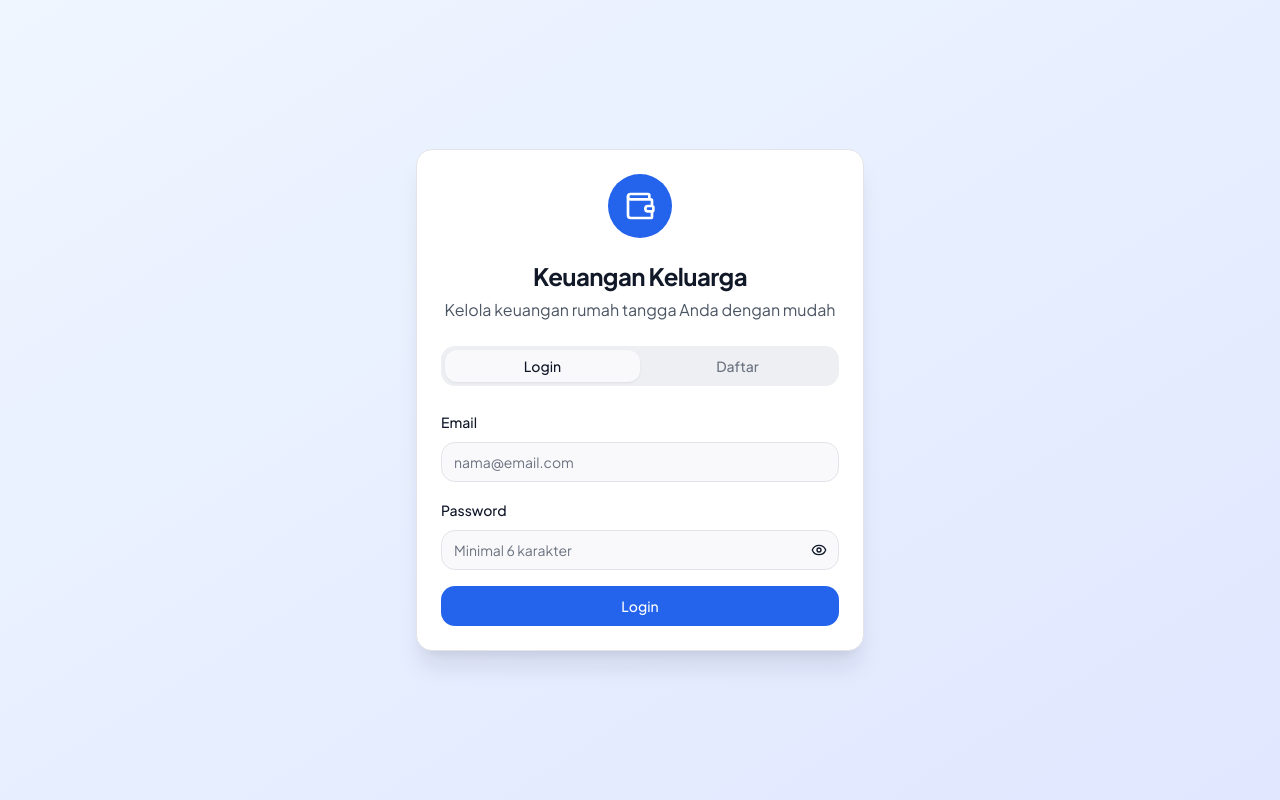
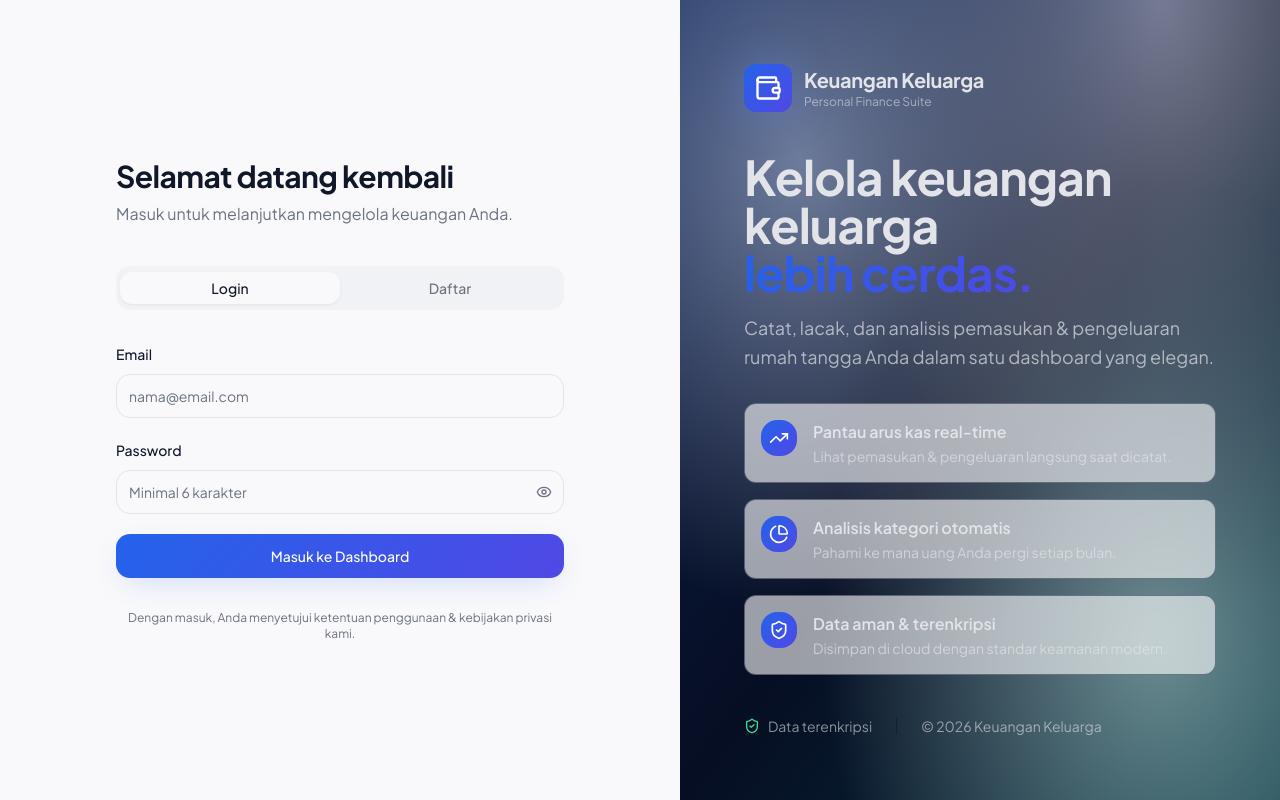
Before and after one commit to ryanreiza/keuangan-keluarga, a React (Vite) app: page /auth in a window 1280 px wide. Built offline with nearby package versions, Linux system fonts and the light colour scheme.

Commit message:
Changes
Co-authored-by: ryanreiza <224382287+ryanreiza@users.noreply.github.com>

```diff
--- a/src/pages/Auth.tsx
+++ b/src/pages/Auth.tsx
@@ -1,93 +1,55 @@
 import React, { useState, useEffect } from 'react';
 import { useNavigate } from 'react-router-dom';
-import { Card, CardContent, CardHeader, CardTitle } from '@/components/ui/card';
 import { Button } from '@/components/ui/button';
 import { Input } from '@/components/ui/input';
 import { Label } from '@/components/ui/label';
 import { Tabs, TabsContent, TabsList, TabsTrigger } from '@/components/ui/tabs';
 import { useToast } from '@/hooks/use-toast';
 import { useAuth } from '@/contexts/AuthContext';
-import { Wallet, Eye, EyeOff } from 'lucide-react';
+import { Wallet, Eye, EyeOff, ShieldCheck, TrendingUp, PieChart, Loader2 } from 'lucide-react';
 
 const Auth = () => {
   const navigate = useNavigate();
   const { toast } = useToast();
   const { user, signIn, signUp, loading } = useAuth();
 
-  const [loginForm, setLoginForm] = useState({
-    email: '',
-    password: ''
-  });
-
+  const [loginForm, setLoginForm] = useState({ email: '', password: '' });
   const [signupForm, setSignupForm] = useState({
     fullName: '',
     email: '',
     password: '',
     confirmPassword: ''
   });
-
   const [showPassword, setShowPassword] = useState(false);
   const [isLoading, setIsLoading] = useState(false);
 
-  // Redirect if already authenticated
   useEffect(() => {
-    if (user && !loading) {
-      navigate('/');
-    }
+    if (user && !loading) navigate('/');
   }, [user, loading, navigate]);
 
-  const validateEmail = (email: string) => {
-    const emailRegex = /^[^\s@]+@[^\s@]+\.[^\s@]+$/;
-    return emailRegex.test(email);
-  };
-
-  const validatePassword = (password: string) => {
-    return password.length >= 6;
-  };
+  const validateEmail = (email: string) => /^[^\s@]+@[^\s@]+\.[^\s@]+$/.test(email);
+  const validatePassword = (password: string) => password.length >= 6;
 
   const handleLogin = async (e: React.FormEvent) => {
     e.preventDefault();
-
     if (!validateEmail(loginForm.email)) {
-      toast({
-        title: "Email tidak valid",
-        description: "Silakan masukkan email yang benar",
-        variant: "destructive",
-      });
+      toast({ title: 'Email tidak valid', description: 'Silakan masukkan email yang benar', variant: 'destructive' });
       return;
     }
-
     if (!validatePassword(loginForm.password)) {
-      toast({
-        title: "Password terlalu pendek",
-        description: "Password minimal 6 karakter",
-        variant: "destructive",
-      });
+      toast({ title: 'Password terlalu pendek', description: 'Password minimal 6 karakter', variant: 'destructive' });
       return;
     }
-
     setIsLoading(true);
     const { error } = await signIn(loginForm.email, loginForm.password);
-
     if (error) {
-      if (error.message.includes('Invalid login credentials')) {
-        toast({
-          title: "Login gagal",
-          description: "Email atau password salah",
-          variant: "destructive",
-        });
-      } else {
-        toast({
-          title: "Terjadi kesalahan",
-          description: error.message,
-          variant: "destructive",
-        });
-      }
+      toast({
+        title: 'Login gagal',
+        description: error.message.includes('Invalid login credentials') ? 'Email atau password salah' : error.message,
+        variant: 'destructive',
+      });
     } else {
-      toast({
-        title: "Login berhasil",
-        description: "Selamat datang kembali!",
-      });
+      toast({ title: 'Login berhasil', description: 'Selamat datang kembali!' });
       navigate('/');
     }
     setIsLoading(false);
@@ -95,252 +57,256 @@ const Auth = () => {
 
   const handleSignup = async (e: React.FormEvent) => {
     e.preventDefault();
-
     if (!signupForm.fullName.trim()) {
-      toast({
-        title: "Nama lengkap diperlukan",
-        description: "Silakan masukkan nama lengkap Anda",
-        variant: "destructive",
-      });
+      toast({ title: 'Nama lengkap diperlukan', description: 'Silakan masukkan nama lengkap Anda', variant: 'destructive' });
       return;
     }
-
     if (!validateEmail(signupForm.email)) {
-      toast({
-        title: "Email tidak valid",
-        description: "Silakan masukkan email yang benar",
-        variant: "destructive",
-      });
+      toast({ title: 'Email tidak valid', description: 'Silakan masukkan email yang benar', variant: 'destructive' });
       return;
     }
-
     if (!validatePassword(signupForm.password)) {
-      toast({
-        title: "Password terlalu pendek",
-        description: "Password minimal 6 karakter",
-        variant: "destructive",
-      });
+      toast({ title: 'Password terlalu pendek', description: 'Password minimal 6 karakter', variant: 'destructive' });
       return;
     }
-
     if (signupForm.password !== signupForm.confirmPassword) {
-      toast({
-        title: "Password tidak cocok",
-        description: "Konfirmasi password harus sama dengan password",
-        variant: "destructive",
-      });
+      toast({ title: 'Password tidak cocok', description: 'Konfirmasi password harus sama', variant: 'destructive' });
       return;
     }
-
     setIsLoading(true);
     const { error } = await signUp(signupForm.email, signupForm.password, signupForm.fullName);
-
     if (error) {
-      if (error.message.includes('User already registered')) {
-        toast({
-          title: "Email sudah terdaftar",
-          description: "Silakan gunakan email lain atau login",
-          variant: "destructive",
-        });
-      } else {
-        toast({
-          title: "Pendaftaran gagal",
-          description: error.message,
-          variant: "destructive",
-        });
-      }
+      toast({
+        title: 'Pendaftaran gagal',
+        description: error.message.includes('User already registered') ? 'Email sudah terdaftar' : error.message,
+        variant: 'destructive',
+      });
     } else {
-      toast({
-        title: "Pendaftaran berhasil",
-        description: "Akun Anda telah dibuat, silakan login",
-      });
-      // Reset form and switch to login tab
-      setSignupForm({
-        fullName: '',
-        email: '',
-        password: '',
-        confirmPassword: ''
-      });
+      toast({ title: 'Pendaftaran berhasil', description: 'Akun Anda telah dibuat, silakan login' });
+      setSignupForm({ fullName: '', email: '', password: '', confirmPassword: '' });
     }
     setIsLoading(false);
   };
 
   if (loading) {
     return (
-      <div className="min-h-screen flex items-center justify-center bg-gray-50">
-        <div className="animate-spin rounded-full h-32 w-32 border-b-2 border-primary"></div>
+      <div className="min-h-screen flex items-center justify-center bg-background">
+        <Loader2 className="h-10 w-10 animate-spin text-primary" />
       </div>
     );
   }
 
+  const benefits = [
+    { icon: TrendingUp, title: 'Pantau arus kas real-time', desc: 'Lihat pemasukan & pengeluaran langsung saat dicatat.' },
+    { icon: PieChart, title: 'Analisis kategori otomatis', desc: 'Pahami ke mana uang Anda pergi setiap bulan.' },
+    { icon: ShieldCheck, title: 'Data aman & terenkripsi', desc: 'Disimpan di cloud dengan standar keamanan modern.' },
+  ];
+
   return (
-    <div className="min-h-screen flex items-center justify-center bg-gradient-to-br from-blue-50 to-indigo-100 p-4">
-      <Card className="w-full max-w-md shadow-xl">
-        <CardHeader className="text-center pb-6">
-          <div className="mx-auto w-16 h-16 bg-primary rounded-full flex items-center justify-center mb-4">
-            <Wallet className="h-8 w-8 text-white" />
+    <div className="min-h-screen flex bg-background">
+      {/* Left: Form */}
+      <div className="flex-1 flex items-center justify-center p-6 sm:p-10">
+        <div className="w-full max-w-md">
+          {/* Mobile brand */}
+          <div className="flex items-center gap-3 mb-8 lg:hidden">
+            <div className="p-2.5 bg-gradient-primary rounded-xl shadow-elegant">
+              <Wallet className="h-6 w-6 text-primary-foreground" />
+            </div>
+            <div>
+              <h1 className="text-xl font-bold font-display text-foreground">Keuangan Keluarga</h1>
+              <p className="text-xs text-muted-foreground">Kelola finansial dengan cerdas</p>
+            </div>
           </div>
-          <CardTitle className="text-2xl font-bold text-gray-900">
-            Keuangan Keluarga
-          </CardTitle>
-          <p className="text-gray-600 mt-2">
-            Kelola keuangan rumah tangga Anda dengan mudah
-          </p>
-        </CardHeader>
 
-        <CardContent>
+          <div className="hidden lg:block mb-10">
+            <h2 className="text-3xl font-bold font-display text-foreground tracking-tight">Selamat datang kembali</h2>
+            <p className="text-muted-foreground mt-2">Masuk untuk melanjutkan mengelola keuangan Anda.</p>
+          </div>
+
           <Tabs defaultValue="login" className="w-full">
-            <TabsList className="grid w-full grid-cols-2">
-              <TabsTrigger value="login">Login</TabsTrigger>
-              <TabsTrigger value="signup">Daftar</TabsTrigger>
+            <TabsList className="grid w-full grid-cols-2 h-11 p-1 bg-muted/60">
+              <TabsTrigger value="login" className="data-[state=active]:bg-background data-[state=active]:shadow-sm">Login</TabsTrigger>
+              <TabsTrigger value="signup" className="data-[state=active]:bg-background data-[state=active]:shadow-sm">Daftar</TabsTrigger>
             </TabsList>
 
-            <TabsContent value="login" className="space-y-4 mt-6">
-              <form onSubmit={handleLogin} className="space-y-4">
+            <TabsContent value="login" className="space-y-5 mt-8">
+              <form onSubmit={handleLogin} className="space-y-5">
                 <div className="space-y-2">
                   <Label htmlFor="login-email">Email</Label>
                   <Input
                     id="login-email"
                     type="email"
                     placeholder="nama@email.com"
+                    className="h-11"
                     value={loginForm.email}
-                    onChange={(e) => setLoginForm({
-                      ...loginForm,
-                      email: e.target.value
-                    })}
+                    onChange={(e) => setLoginForm({ ...loginForm, email: e.target.value })}
                     required
                   />
                 </div>
-
                 <div className="space-y-2">
                   <Label htmlFor="login-password">Password</Label>
                   <div className="relative">
                     <Input
                       id="login-password"
-                      type={showPassword ? "text" : "password"}
+                      type={showPassword ? 'text' : 'password'}
                       placeholder="Minimal 6 karakter"
+                      className="h-11 pr-11"
                       value={loginForm.password}
-                      onChange={(e) => setLoginForm({
-                        ...loginForm,
-                        password: e.target.value
-                      })}
+                      onChange={(e) => setLoginForm({ ...loginForm, password: e.target.value })}
                       required
                     />
                     <Button
                       type="button"
                       variant="ghost"
                       size="sm"
-                      className="absolute right-0 top-0 h-full px-3 py-2 hover:bg-transparent"
+                      className="absolute right-1 top-1/2 -translate-y-1/2 h-9 px-2 hover:bg-transparent text-muted-foreground"
                       onClick={() => setShowPassword(!showPassword)}
                     >
-                      {showPassword ? (
-                        <EyeOff className="h-4 w-4" />
-                      ) : (
-                        <Eye className="h-4 w-4" />
-                      )}
+                      {showPassword ? <EyeOff className="h-4 w-4" /> : <Eye className="h-4 w-4" />}
                     </Button>
                   </div>
                 </div>
 
                 <Button
                   type="submit"
-                  className="w-full"
+                  className="w-full h-11 bg-gradient-primary hover:opacity-90 shadow-elegant transition-all hover:shadow-glow"
                   disabled={isLoading}
                 >
-                  {isLoading ? "Memproses..." : "Login"}
+                  {isLoading ? <><Loader2 className="h-4 w-4 animate-spin mr-2" /> Memproses...</> : 'Masuk ke Dashboard'}
                 </Button>
               </form>
             </TabsContent>
 
-            <TabsContent value="signup" className="space-y-4 mt-6">
-              <form onSubmit={handleSignup} className="space-y-4">
+            <TabsContent value="signup" className="space-y-5 mt-8">
+              <form onSubmit={handleSignup} className="space-y-5">
                 <div className="space-y-2">
                   <Label htmlFor="signup-name">Nama Lengkap</Label>
                   <Input
                     id="signup-name"
-                    type="text"
                     placeholder="Masukkan nama lengkap"
+                    className="h-11"
                     value={signupForm.fullName}
-                    onChange={(e) => setSignupForm({
-                      ...signupForm,
-                      fullName: e.target.value
-                    })}
+                    onChange={(e) => setSignupForm({ ...signupForm, fullName: e.target.value })}
                     required
                   />
                 </div>
-
                 <div className="space-y-2">
                   <Label htmlFor="signup-email">Email</Label>
                   <Input
                     id="signup-email"
                     type="email"
                     placeholder="nama@email.com"
+                    className="h-11"
                     value={signupForm.email}
-                    onChange={(e) => setSignupForm({
-                      ...signupForm,
-                      email: e.target.value
-                    })}
+                    onChange={(e) => setSignupForm({ ...signupForm, email: e.target.value })}
                     required
                   />
                 </div>
-
                 <div className="space-y-2">
                   <Label htmlFor="signup-password">Password</Label>
                   <div className="relative">
                     <Input
                       id="signup-password"
-                      type={showPassword ? "text" : "password"}
+                      type={showPassword ? 'text' : 'password'}
                       placeholder="Minimal 6 karakter"
+                      className="h-11 pr-11"
                       value={signupForm.password}
-                      onChange={(e) => setSignupForm({
-                        ...signupForm,
-                        password: e.target.value
-                      })}
+                      onChange={(e) => setSignupForm({ ...signupForm, password: e.target.value })}
                       required
                     />
                     <Button
                       type="button"
                       variant="ghost"
                       size="sm"
-                      className="absolute right-0 top-0 h-full px-3 py-2 hover:bg-transparent"
+                      className="absolute right-1 top-1/2 -translate-y-1/2 h-9 px-2 hover:bg-transparent text-muted-foreground"
                       onClick={() => setShowPassword(!showPassword)}
                     >
-                      {showPassword ? (
-                        <EyeOff className="h-4 w-4" />
-                      ) : (
-                        <Eye className="h-4 w-4" />
-                      )}
+                      {showPassword ? <EyeOff className="h-4 w-4" /> : <Eye className="h-4 w-4" />}
                     </Button>
                   </div>
                 </div>
-
                 <div className="space-y-2">
                   <Label htmlFor="confirm-password">Konfirmasi Password</Label>
                   <Input
                     id="confirm-password"
-                    type={showPassword ? "text" : "password"}
+                    type={showPassword ? 'text' : 'password'}
                     placeholder="Ulangi password"
+                    className="h-11"
                     value={signupForm.confirmPassword}
-                    onChange={(e) => setSignupForm({
-                      ...signupForm,
-                      confirmPassword: e.target.value
-                    })}
+                    onChange={(e) => setSignupForm({ ...signupForm, confirmPassword: e.target.value })}
                     required
                   />
                 </div>
 
                 <Button
                   type="submit"
-                  className="w-full"
+                  className="w-full h-11 bg-gradient-primary hover:opacity-90 shadow-elegant transition-all hover:shadow-glow"
                   disabled={isLoading}
                 >
-                  {isLoading ? "Memproses..." : "Daftar Sekarang"}
+                  {isLoading ? <><Loader2 className="h-4 w-4 animate-spin mr-2" /> Memproses...</> : 'Buat Akun Baru'}
                 </Button>
               </form>
             </TabsContent>
           </Tabs>
-        </CardContent>
-      </Card>
+
+          <p className="text-xs text-center text-muted-foreground mt-8">
+            Dengan masuk, Anda menyetujui ketentuan penggunaan & kebijakan privasi kami.
+          </p>
+        </div>
+      </div>
+
+      {/* Right: Brand panel (desktop only) */}
+      <div className="hidden lg:flex flex-1 relative overflow-hidden bg-sidebar">
+        <div className="absolute inset-0 bg-mesh opacity-50" />
+        <div className="absolute inset-0 bg-gradient-to-br from-primary/20 via-transparent to-accent-brand/20" />
+
+        <div className="relative z-10 flex flex-col justify-between p-12 xl:p-16 w-full text-sidebar-foreground">
+          <div className="flex items-center gap-3">
+            <div className="p-2.5 bg-gradient-primary rounded-xl shadow-glow">
+              <Wallet className="h-7 w-7 text-primary-foreground" />
+            </div>
+            <div>
+              <h1 className="text-xl font-bold font-display">Keuangan Keluarga</h1>
+              <p className="text-xs text-sidebar-foreground/60">Personal Finance Suite</p>
+            </div>
+          </div>
+
+          <div className="space-y-8 max-w-lg">
+            <div>
+              <h2 className="text-4xl xl:text-5xl font-bold font-display tracking-tight leading-tight">
+                Kelola keuangan keluarga<br />
+                <span className="text-gradient-primary">lebih cerdas.</span>
+              </h2>
+              <p className="text-lg text-sidebar-foreground/70 mt-4 leading-relaxed">
+                Catat, lacak, dan analisis pemasukan & pengeluaran rumah tangga Anda dalam satu dashboard yang elegan.
+              </p>
+            </div>
+
+            <div className="space-y-4">
+              {benefits.map(({ icon: Icon, title, desc }) => (
+                <div key={title} className="flex gap-4 items-start glass rounded-xl p-4 border border-sidebar-border/50">
+                  <div className="p-2 bg-gradient-primary rounded-lg shrink-0">
+                    <Icon className="h-5 w-5 text-primary-foreground" />
+                  </div>
+                  <div>
+                    <h3 className="font-semibold text-sidebar-foreground">{title}</h3>
+                    <p className="text-sm text-sidebar-foreground/70 mt-0.5">{desc}</p>
+                  </div>
+                </div>
+              ))}
+            </div>
+          </div>
+
+          <div className="flex items-center gap-6 text-sm text-sidebar-foreground/60">
+            <div className="flex items-center gap-2">
+              <ShieldCheck className="h-4 w-4 text-success-light" />
+              <span>Data terenkripsi</span>
+            </div>
+            <div className="h-4 w-px bg-sidebar-border" />
+            <span>© {new Date().getFullYear()} Keuangan Keluarga</span>
+          </div>
+        </div>
+      </div>
     </div>
   );
 };
```
